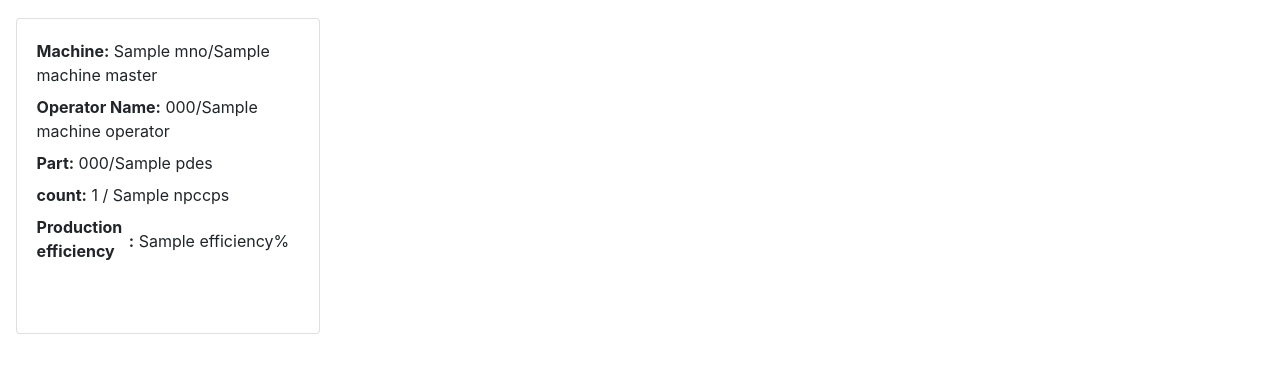
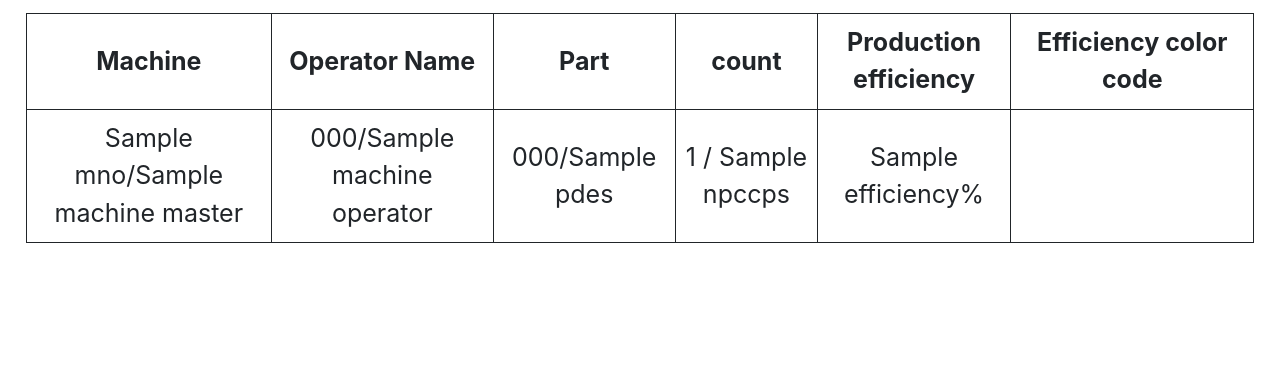
Before and after one commit to Ktic15/iot, a Flask app: page /dashboard in a window 1280 px wide. Shown: the part 112-485 px from the top of the page. Run offline with Flask 3, Linux system fonts and the light colour scheme; the visitor is signed in with stand-in values (Sample User, id 1); a database or web service that is not in the repository returns one stand-in record (values such as "Sample title"); parts of the project's set-up code (start-up, migrations or seed data) failed here and were passed over; some libraries are stand-ins or nearby versions.

Commit message:
dashboard list view converted from card view.

```diff
--- a/app/static/styles/app.css
+++ b/app/static/styles/app.css
@@ -22,14 +22,10 @@
     position: relative;
     top:4px;
     margin-left:10px;
-    width:80px;
-    height:20px;
+    width:200px;
+    height:30px;
 }
-.dashboard_efficiency{
-    position:relative;
-    top:-10px;
-    left:2px;
-}
+
 
 #carousel-indicators li{
     background-color: red;
@@ -59,3 +55,14 @@
 #carousel-control-box:hover{
         opacity:1;
 }
+.dashboard-table th, .dashboard-table td{
+    text-align:center;
+    font-size:25px;
+    padding: 10px;
+}
+.dashboard-table{
+    width:100%;
+}
+.dashboard-table, .dashboard-table th, .dashboard-table td{
+    border:1px solid;
+}
--- a/app/templates/Dashboard.html
+++ b/app/templates/Dashboard.html
@@ -23,35 +23,36 @@
         {% for dashboard_machine_data in dashboard_machine_data_split %}
             <div id="first" class="carousel-item" data-interval="{{10000}}">
                  <div class="container-fluid" style="margin:0%;padding:1% 2%;height:100%">
-                     <div class="row" >
+                     <table class="dashboard-table">
+                         <tr>
+                             <th> Machine </th>
+                             <th>Operator Name</th>
+                             <th>Part</th>
+                             <th> count</th>
+                             <th>Production efficiency</th>
+                             <th>Efficiency color code</th>
+                         </tr>
+
                          {% for item in dashboard_machine_data %}
-                         <div class="col-lg-3"style="padding: 5px;">
-                             <div class="card card-body">
-                                 <div class="form-group">
-                                     <div><label><b>Machine:</b> {{item.mno}}/{{item.mname}}</label></div>
-                                     <div>
-                                         <label>
-                                             <b>Operator Name:</b>
+                         <tr>
+                            <td>
+                                {{item.mno}}/{{item.mname}}
+                            </td>
+                            <td>
                                {%if item.employee_code%}
                                {{item.employee_code}}/{{item.employee_name}}
                                {%else%}
                                Not yet Assigned
                                {%endif%}
-                                         </label>
-                                     </div>
-                                     <div>
-                                         <label>
-                                             <b>Part:</b>
+                            </td>
+                            <td>
                                {%if item.pcode%}
                                {{item.pcode}}/{{item.pdes}}
                                {%else%}
                                No data
                                {%endif%}
-                                         </label>
-                                     </div>
-                                     <div>
-                                         <label>
-                                             <b>count:</b>
+                            </td>
+                            <td>
                                {%if item.current_count%}
                                    {{item.current_count}}
                                {%else%}
@@ -63,19 +64,16 @@
                                {%else%}
                                No data
                                {%endif%}
-                                         </label>
-                                     </div>
-                                     <div>
-                                         <label><b>Production <br>efficiency </b></label>
-                                         <span class="dashboard_efficiency"><b>:</b> {{item.efficiency}}%
-                                                 <div class="efficiency_color" style="background-color:{%if item.efficiency>100-item.efficiency_tolarance and item.efficiency<100+item.efficiency_tolarance %} #f39c12 {%elif item.efficiency<=100-item.efficiency_tolarance%} red {%elif item.efficiency>=100+item.efficiency_tolarance%} #27ae60 {%endif%};"> </div>
-                                             </span>
-                                     </div>
-                                 </div>
-                             </div>
-                         </div>
+                            </td>
+                            <td>
+                              {{item.efficiency}}%
+                            </td>
+                            <td>
+                                <div id="efficiency_color" class="efficiency_color" style="background-color:{%if item.efficiency>100-item.efficiency_tolarance and item.efficiency<100+item.efficiency_tolarance %} #f39c12 {%elif item.efficiency<=100-item.efficiency_tolarance%} red {%elif item.efficiency>=100+item.efficiency_tolarance%} #27ae60 {%endif%};"> </div>
+                            </td>
+                         </tr>
                          {% endfor %}
-                     </div>
+                    </table>
                  </div>
             </div>
         {% endfor %}
```
Lines whose indentation alone changed are shown as unchanged.
